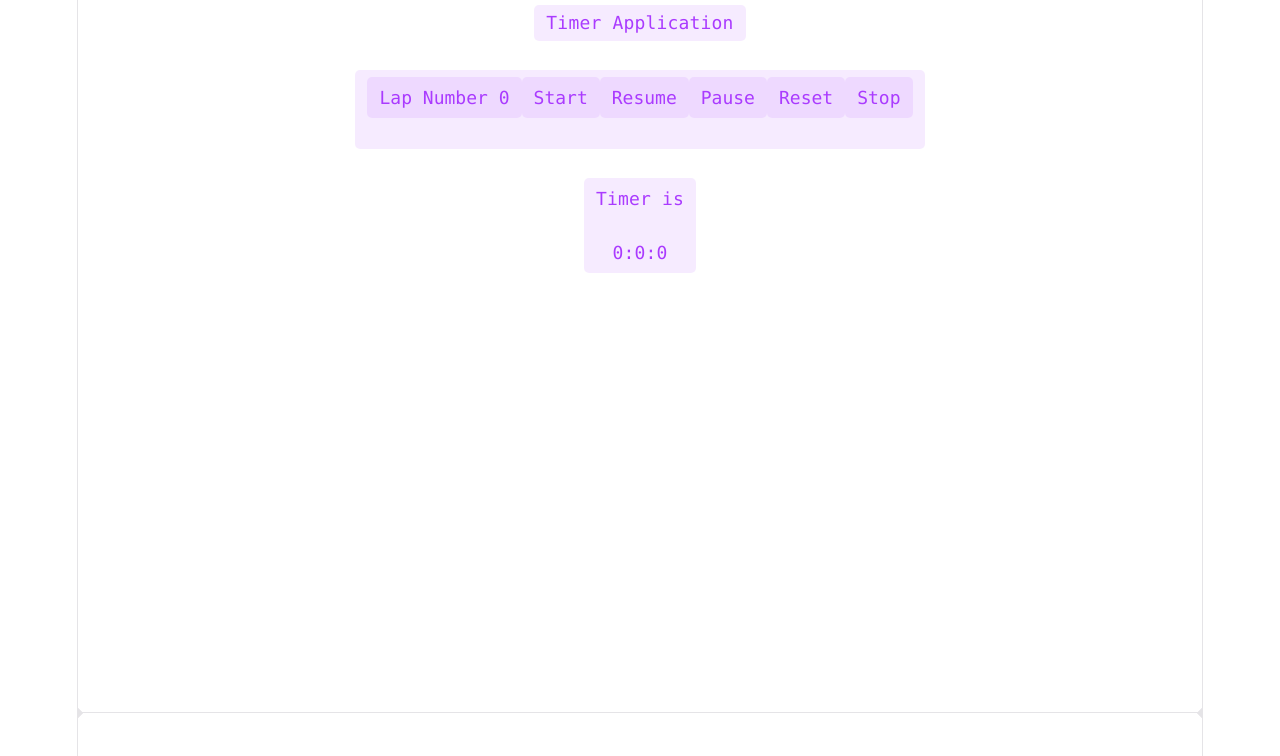
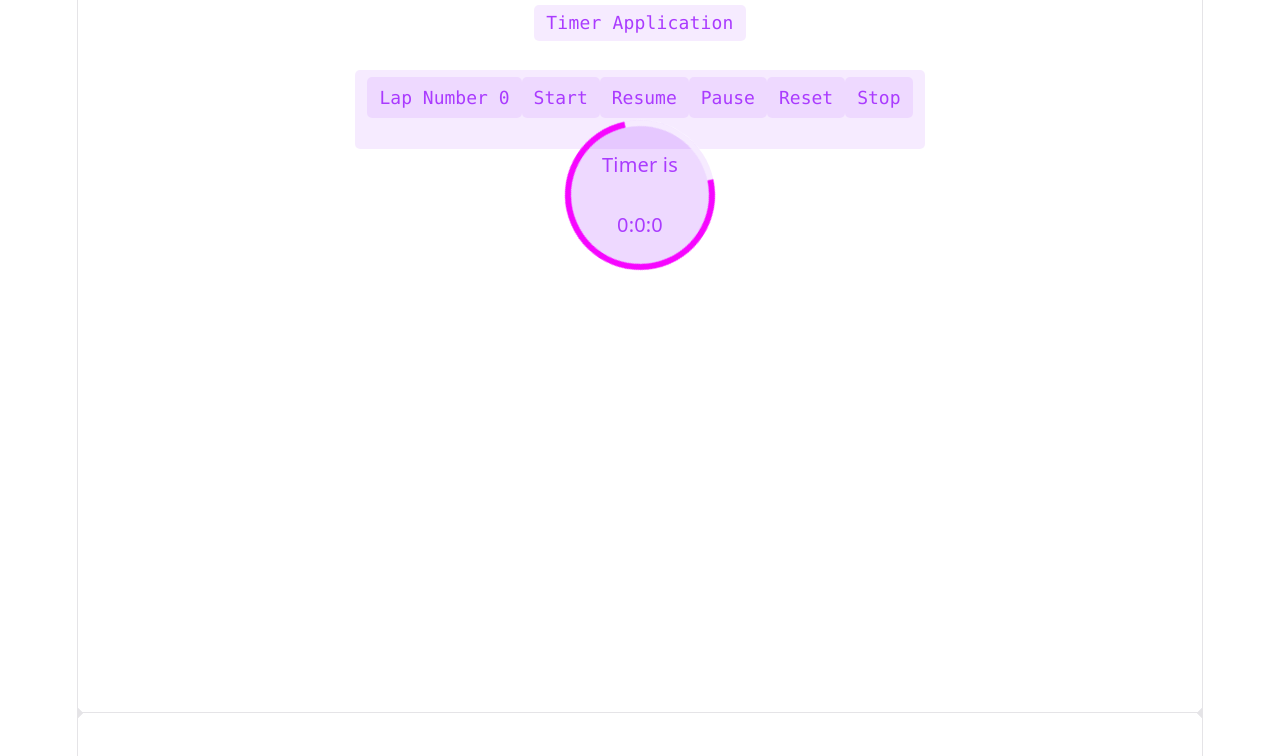
Before and after one commit to nash-dev/Stopwatch_Timer, a React (Vite) app in the folder StopWatch_App/: page / in a window 1280 px wide. Shown: the top 756 px of the page. Built offline with nearby package versions, Linux system fonts and the light colour scheme.

Commit message:
Added_circle-inner_to_stay_still_and_outer_to_rotate

```diff
--- a/StopWatch_App/src/App.css
+++ b/StopWatch_App/src/App.css
@@ -1,4 +1,5 @@
 .counter {
+  position: relative;
   font-size: 18px;
   padding: 5px 10px;
   border-radius: 5px;
@@ -15,6 +16,27 @@
     outline-offset: 2px;
   }
 }
+.circle-inner {
+  position: absolute;
+  width: 150px;
+  height: 150px;
+  top: 120px;;
+  left: 40;
+  border-radius: 60%;
+  background-color: var(--accent-bg);
+  display: flex;
+  transform: translate(-40,-50%);
+  gap: 10px;
+
+  align-items: center;
+  justify-content: center;
+  font-size: 20px;
+  color: var(--accent);
+  margin-bottom: 30px;
+  padding: 10px;
+
+}
+
 .circle{
   position: absolute;
   width: 150px;
@@ -25,9 +47,8 @@
   background-color: var(--accent-bg);
   display: flex;
   transform: translate(-40,-50%);
-  /*
-  animation: effects 1s linear infinite;
-*/
+  gap: 10px;
+  animation: effects 60s linear infinite;
   align-items: center;
   justify-content: center;
   font-size: 20px;
@@ -35,7 +56,7 @@
   margin-bottom: 30px;
   padding: 10px;
   border: 6px solid rgba(255,0,255,1);
-  border: top-color #fff;
+  border-top: 6px solid #fff;
   transition: border-color 1s;
 }
 @keyframes effects{
--- a/StopWatch_App/src/App.tsx
+++ b/StopWatch_App/src/App.tsx
@@ -66,9 +66,13 @@ function App() {
           <button type="button" className='counter' onClick={handleReset}>Reset</button>
           <button type="button" className='counter' onClick={handleStop}>Stop</button>
         </div>
-          <div className='counter'>
-            <label>Timer is  <br></br> <br/> {hours}:{minutes}:{secondsDisplay}<br></br></label>
-          </div>
+
+          <div className='circle'></div>
+            <div className='circle-inner'>
+              <span>Timer is  <br></br> <br/> {hours}:{minutes}:{secondsDisplay}<br></br></span>
+            </div>
+
+
       </section>
       <div className="ticks"></div>
       <div className="ticks"></div>
```
